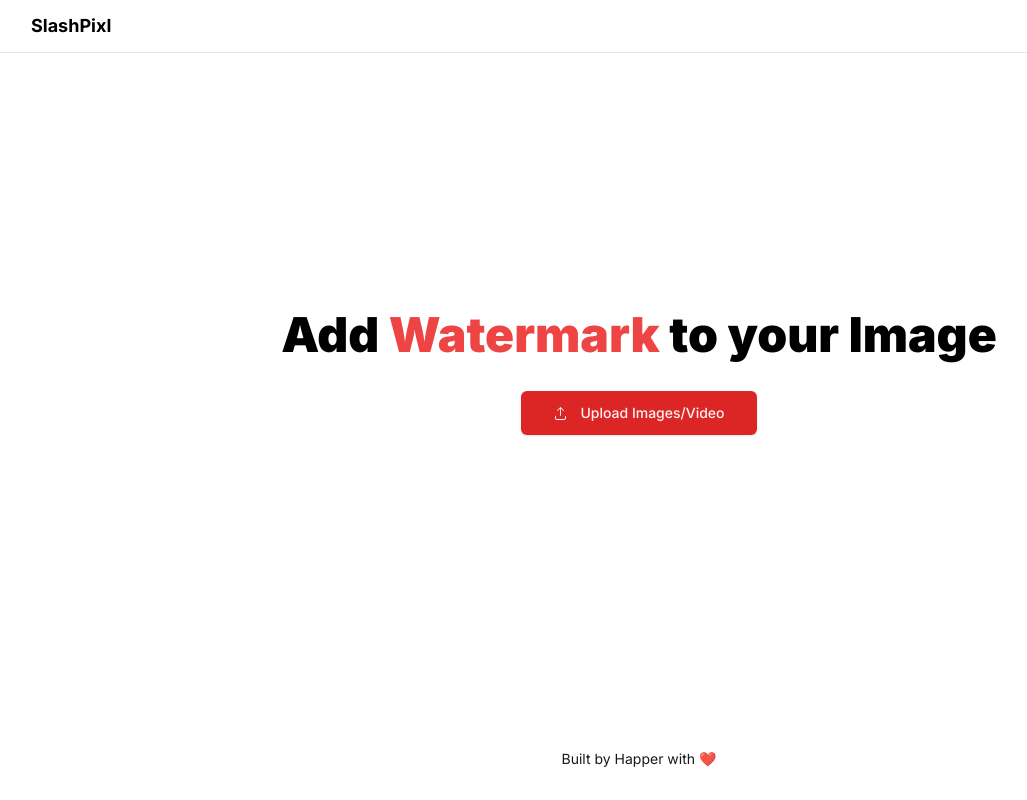
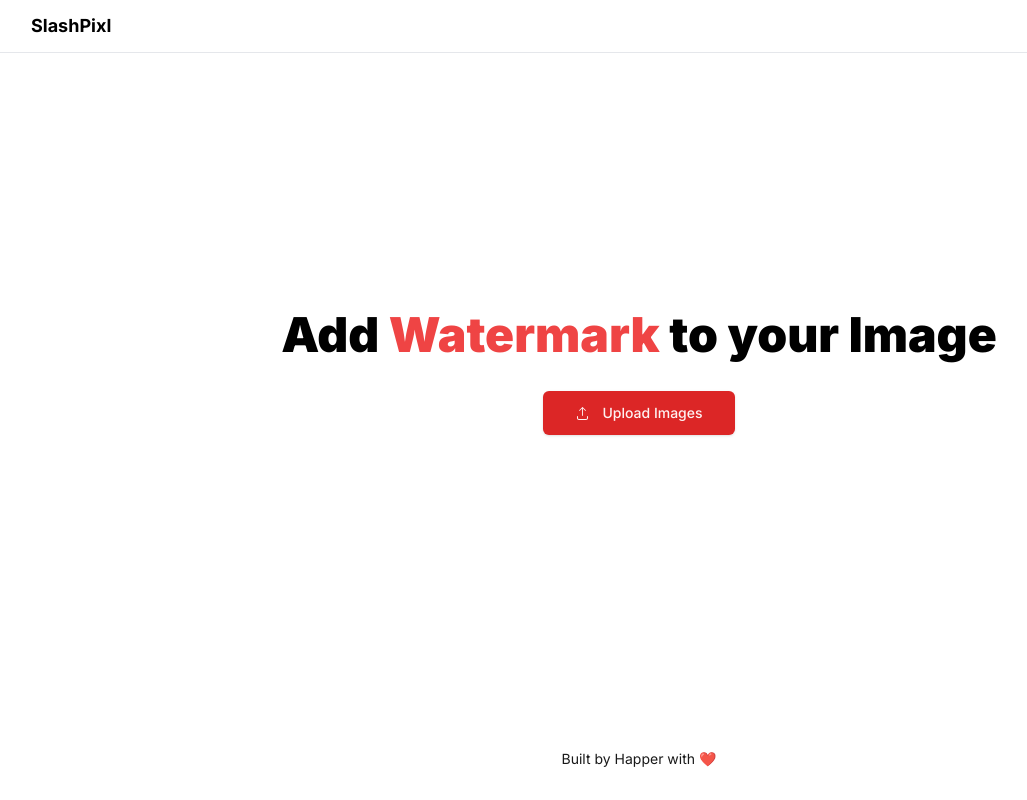
Before and after one commit to happer64bit/SlashPixl, a Next.js app: page / in a window 1280 px wide. Shown: the whole page, without its empty margins (1-1028 px from the left). Built offline with nearby package versions, Linux system fonts and the light colour scheme.

Commit message:
(app): remove video support

```diff
--- a/src/app/page.tsx
+++ b/src/app/page.tsx
@@ -47,7 +47,7 @@ export default function Home() {
           <div className="flex items-center justify-center gap-5">
             <Button size={"lg"} className="h-11 gap-3" onClick={handleFileUpload}>
               <UploadIcon />
-              Upload Images/Video
+              Upload Images
             </Button>
             <input
               type="file"
```
